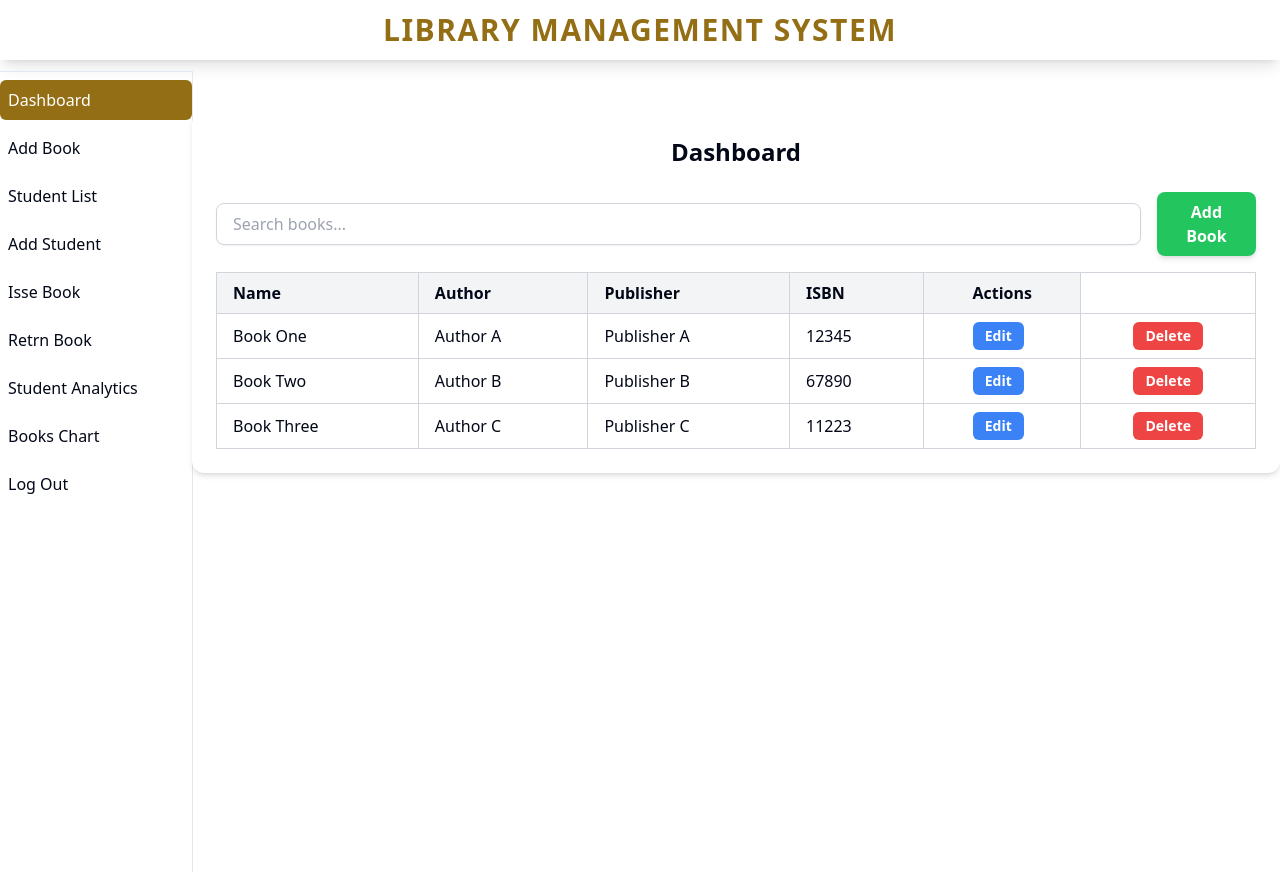
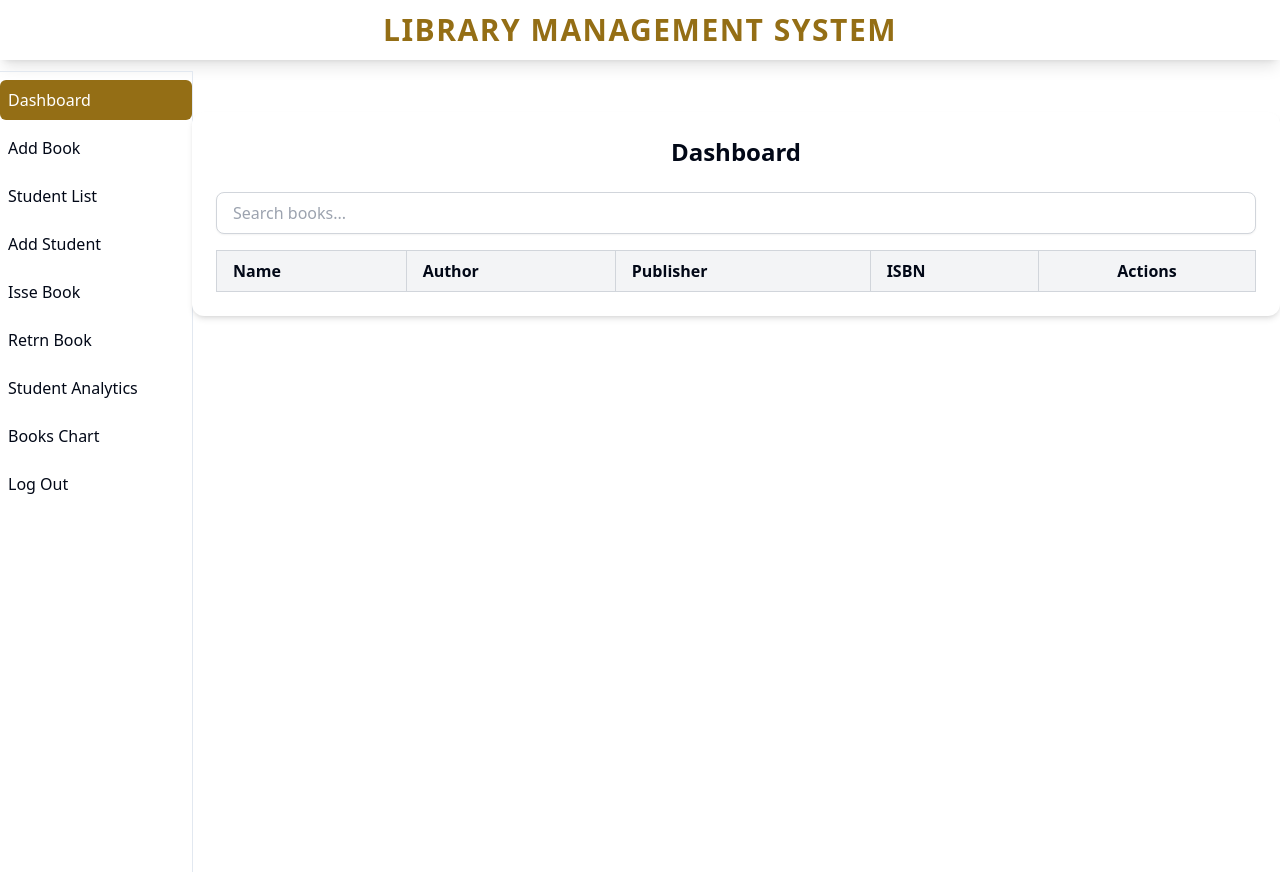
Before and after one commit to MalithShehan/RAD-Final-Project, a React (Vite) app in the folder library-management-frontend/: page /dashboard in a window 1280 px wide. Built offline with nearby package versions, Linux system fonts and the light colour scheme.

Commit message:
Dashboard

```diff
--- a/library-management-frontend/src/components/custom/dashboard/Dashboard.tsx
+++ b/library-management-frontend/src/components/custom/dashboard/Dashboard.tsx
@@ -2,9 +2,9 @@ import React, { useState } from "react";
 
 const Dashboard = () => {
     const [books, setBooks] = useState([
-        { id: 1, name: "Book One", author: "Author A", publisher: "Publisher A", isbn: "12345" },
-        { id: 2, name: "Book Two", author: "Author B", publisher: "Publisher B", isbn: "67890" },
-        { id: 3, name: "Book Three", author: "Author C", publisher: "Publisher C", isbn: "11223" },
+        // { id: 1, name: "Book One", author: "Author A", publisher: "Publisher A", isbn: "12345" },
+        // { id: 2, name: "Book Two", author: "Author B", publisher: "Publisher B", isbn: "67890" },
+        // { id: 3, name: "Book Three", author: "Author C", publisher: "Publisher C", isbn: "11223" },
     ]);
     const [searchTerm, setSearchTerm] = useState("");
     const [editBookId, setEditBookId] = useState(null);
@@ -69,11 +69,6 @@ const Dashboard = () => {
                     onChange={handleSearch}
                     className="w-full px-4 py-2 border border-gray-300 rounded-lg shadow-sm focus:outline-none focus:ring-blue-500 focus:border-blue-500"
                 />
-                <button
-                    className="ml-4 px-4 py-2 bg-green-500 text-white font-semibold rounded-lg shadow-md hover:bg-green-600"
-                >
-                    Add Book
-                </button>
             </div>
 
             {/* Book List */}
```
